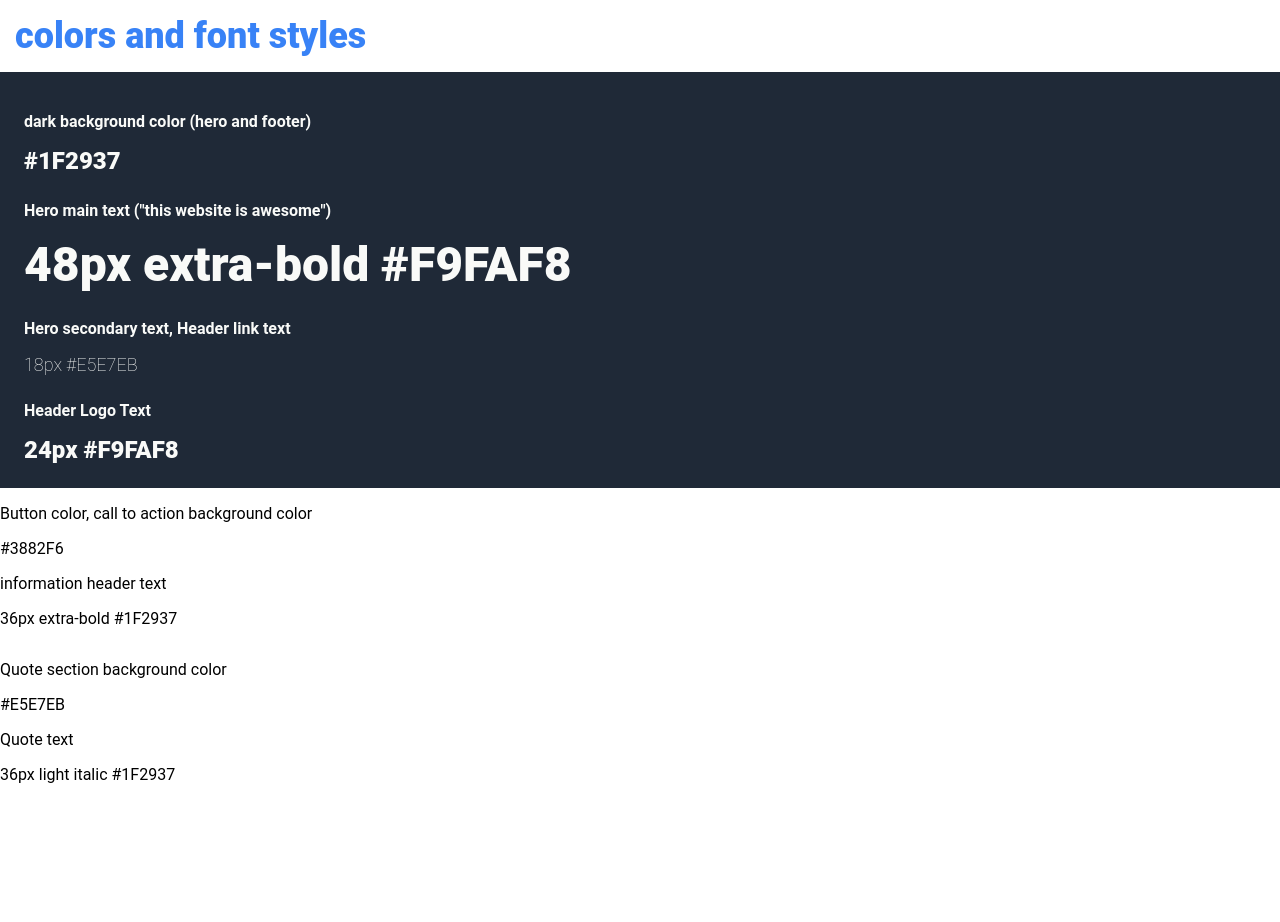
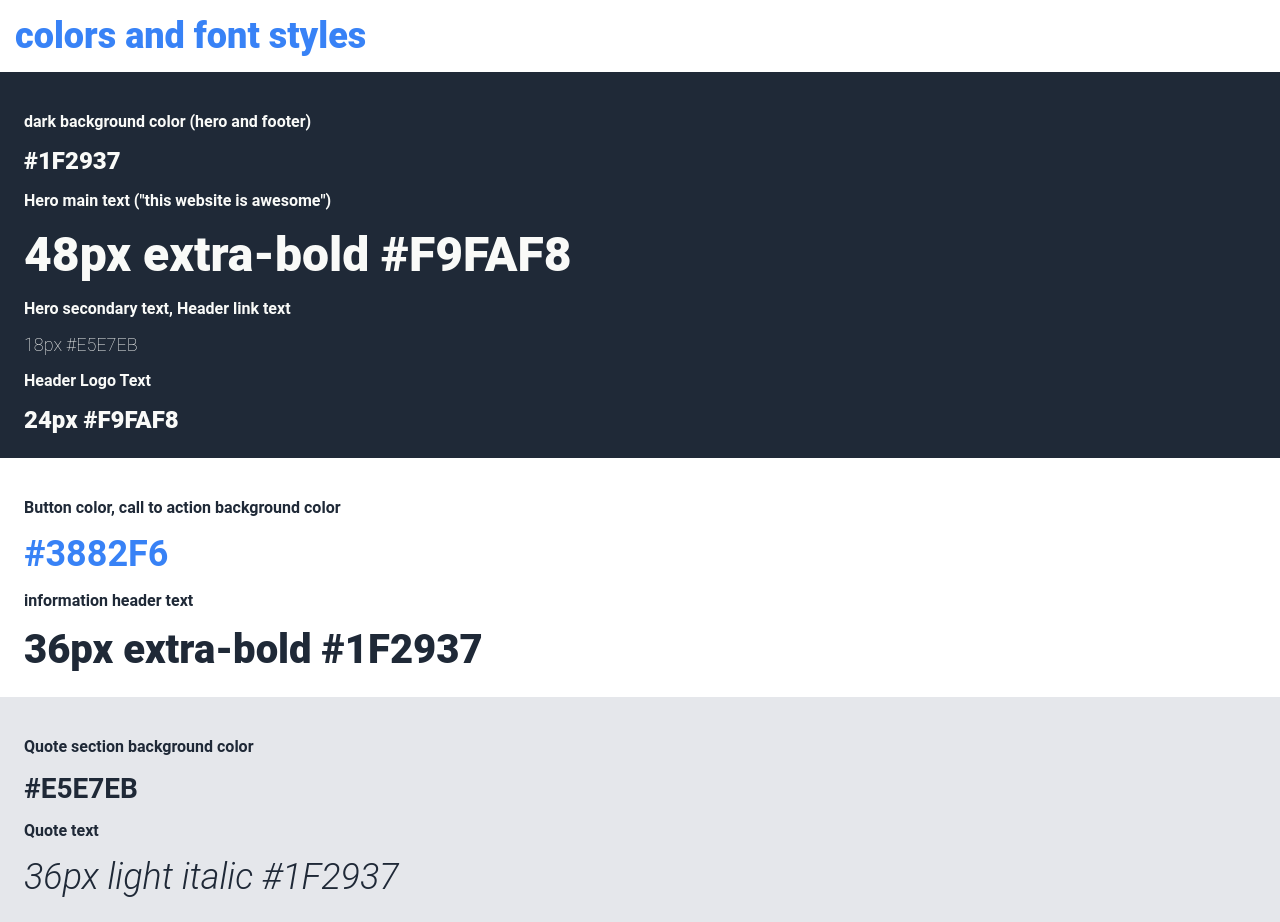
Before and after one commit to xWacob/landing-page, a plain HTML site: page color-font.html in a window 1280 px wide. Before the commit the page ends 800 px from the top, so only its background shows below. Drawn offline with Linux system fonts and the light colour scheme.

Commit message:
Add style to last two style info sections

```diff
--- a/color-font.html
+++ b/color-font.html
@@ -34,24 +34,24 @@
     <div class="middle-content">
         <div class="button-call2a-color">
             <p>Button color, call to action background color</p>
-            <p>#3882F6</p>
+            <p class="rectangle-color">#3882F6</p>
         </div>
 
         <div class="information-header-text">
             <p>information header text</p>
-            <p>36px extra-bold #1F2937</p>
+            <p class="info-header-style">36px extra-bold #1F2937</p>
         </div>
     </div>
 
     <div class="bottom-content">
         <div class="quote-section-color">
             <p>Quote section background color</p>
-            <p>#E5E7EB</p>
+            <p class="q-sect-back">#E5E7EB</p>
         </div>
 
         <div class="quote-text-style">
             <p>Quote text</p>
-            <p>36px light italic #1F2937</p>
+            <p class="italic">36px light italic #1F2937</p>
         </div>
     </div>
 </body>
--- a/styles.css
+++ b/styles.css
@@ -1,5 +1,5 @@
 body{
-    font-family: Roboto;
+    font-family: roboto;
     display: flex;
     min-height: 100vh;
     flex-direction: column;
@@ -251,3 +251,49 @@ a{
     font-weight: 900;
     margin: 0;
 }
+
+.middle-content{
+    display: flex;
+    flex: 1;
+    flex-direction: column;
+    justify-content: space-between;
+    padding: 24px;
+    color: #1F2937;
+    font-weight: 600;
+}
+
+.button-call2a-color .rectangle-color{
+    font-size: 36px;
+    color: #3882F6;
+    font-weight: 700;
+    margin: 0;
+}
+
+.information-header-text .info-header-style{
+    font-size: 40px;
+    font-weight: 900;
+    margin: 0;
+}
+
+.bottom-content{
+    display: flex;
+    flex: 1;
+    flex-direction: column;
+    justify-content: space-between;
+    padding: 24px;
+    color: #1F2937;
+    font-weight: 600;
+    background-color: #E5E7EB;
+}
+
+.quote-section-color .q-sect-back{
+    font-size: 28px;
+    margin: 0;
+}
+
+.quote-text-style .italic{
+    font-size: 36px;
+    font-weight: 300;
+    margin: 0;
+    font-style: italic;
+}
```
